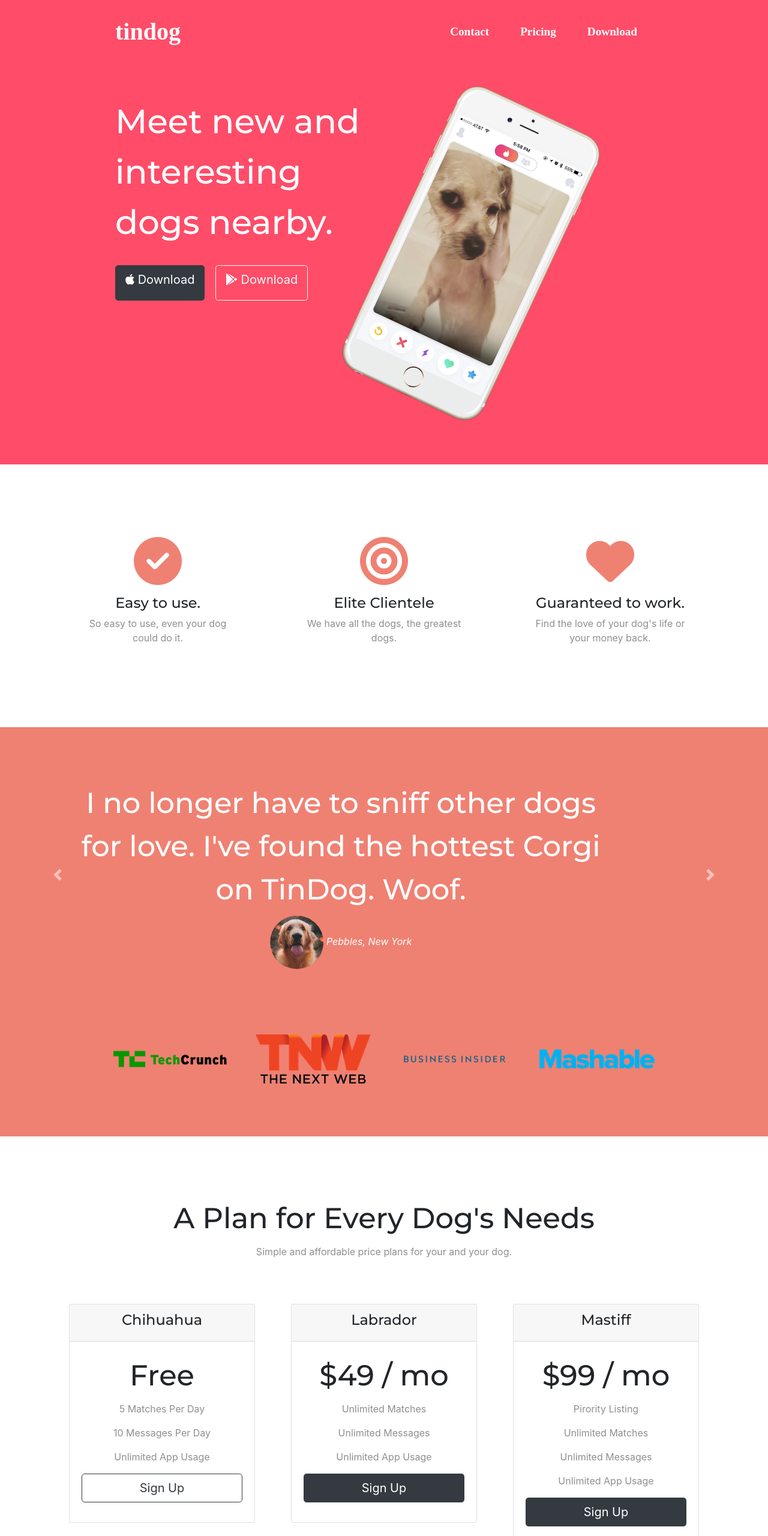
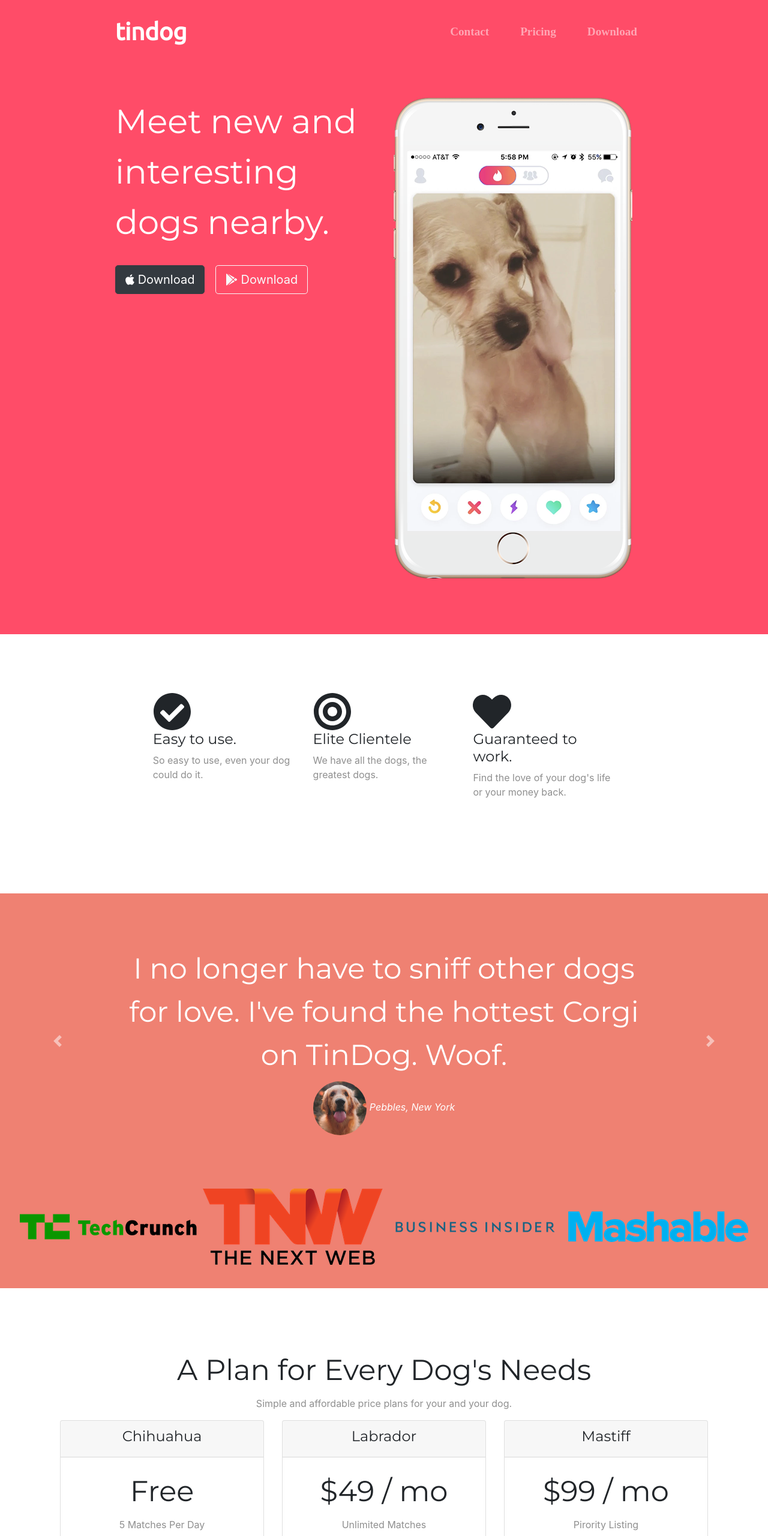
Before and after one commit to Akshar777/tindog, a plain HTML site: page index.html in a window 1280 px wide. Shown: the part 20-2580 px from the top of the page at 60% size. Drawn offline with nearby package versions, Linux system fonts and the light colour scheme.

Commit message:
Update index.html

```diff
--- a/index.html
+++ b/index.html
@@ -3,36 +3,42 @@
 
 <head>
   <meta charset="utf-8">
-  <title>tinDog</title>
+  <title>TinDog</title>
 
-  <!-- google fonts -->
-<link href="https://fonts.googleapis.com/css2?family=Montserrat:wght@500&display=swap" rel="stylesheet">
-  <!-- css stylesheets -->
-  <link rel="stylesheet" href="https://stackpath.bootstrapcdn.com/bootstrap/4.5.0/css/bootstrap.min.css" integrity="sha384-9aIt2nRpC12Uk9gS9baDl411NQApFmC26EwAOH8WgZl5MYYxFfc+NcPb1dKGj7Sk" crossorigin="anonymous">
+  <!-- Google Fonts -->
+  <link href="https://fonts.googleapis.com/css?family=Montserrat|Ubuntu" rel="stylesheet">
+
+  <!-- CSS Stylesheets -->
+  <link rel="stylesheet" href="https://maxcdn.bootstrapcdn.com/bootstrap/4.0.0/css/bootstrap.min.css" integrity="sha384-Gn5384xqQ1aoWXA+058RXPxPg6fy4IWvTNh0E263XmFcJlSAwiGgFAW/dAiS6JXm" crossorigin="anonymous">
   <link rel="stylesheet" href="css/styles.css">
 
-  <!-- fontawesome -->
-  <script src="https://kit.fontawesome.com/ce374aa0eb.js" crossorigin="anonymous"></script>
+  <!-- Font Awesome -->
+  <script defer src="https://use.fontawesome.com/releases/v5.0.7/js/all.js"></script>
 
-  <!-- boostrap scripts -->
-  <script src="https://code.jquery.com/jquery-3.5.1.slim.min.js" integrity="sha384-DfXdz2htPH0lsSSs5nCTpuj/zy4C+OGpamoFVy38MVBnE+IbbVYUew+OrCXaRkfj" crossorigin="anonymous"></script>
-  <script src="https://cdn.jsdelivr.net/npm/popper.js@1.16.0/dist/umd/popper.min.js" integrity="sha384-Q6E9RHvbIyZFJoft+2mJbHaEWldlvI9IOYy5n3zV9zzTtmI3UksdQRVvoxMfooAo" crossorigin="anonymous"></script>
-  <script src="https://stackpath.bootstrapcdn.com/bootstrap/4.5.0/js/bootstrap.min.js" integrity="sha384-OgVRvuATP1z7JjHLkuOU7Xw704+h835Lr+6QL9UvYjZE3Ipu6Tp75j7Bh/kR0JKI" crossorigin="anonymous"></script>
+  <!-- Bootstrap Scripts -->
+  <script src="https://code.jquery.com/jquery-3.2.1.slim.min.js" integrity="sha384-KJ3o2DKtIkvYIK3UENzmM7KCkRr/rE9/Qpg6aAZGJwFDMVNA/GpGFF93hXpG5KkN" crossorigin="anonymous"></script>
+  <script src="https://cdnjs.cloudflare.com/ajax/libs/popper.js/1.12.9/umd/popper.min.js" integrity="sha384-ApNbgh9B+Y1QKtv3Rn7W3mgPxhU9K/ScQsAP7hUibX39j7fakFPskvXusvfa0b4Q" crossorigin="anonymous"></script>
+  <script src="https://maxcdn.bootstrapcdn.com/bootstrap/4.0.0/js/bootstrap.min.js" integrity="sha384-JZR6Spejh4U02d8jOt6vLEHfe/JQGiRRSQQxSfFWpi1MquVdAyjUar5+76PVCmYl" crossorigin="anonymous"></script>
 </head>
 
 <body>
 
-  <section id="title">
+  <section class="colored-section" id="title">
 
     <div class="container-fluid">
 
       <!-- Nav Bar -->
-      <nav class="navbar navbar-expand-lg">
+
+      <nav class="navbar navbar-expand-lg navbar-dark">
+
         <a class="navbar-brand" href="">tindog</a>
-        <button class="navbar-toggler" type="button" data-toggle="collapse" data-target="#navbarSupportedContent" aria-controls="navbarSupportedContent" aria-expanded="false" aria-label="Toggle navigation" style=" color: #000;">
+
+        <button class="navbar-toggler" type="button" data-toggle="collapse" data-target="#navbarTogglerDemo02">
             <span class="navbar-toggler-icon"></span>
         </button>
-        <div class="collapse navbar-collapse" id="navbarSupportedContent">
+
+        <div class="collapse navbar-collapse" id="navbarTogglerDemo02">
+
           <ul class="navbar-nav ml-auto">
             <li class="nav-item">
               <a class="nav-link" href="#footer">Contact</a>
@@ -44,81 +50,85 @@
               <a class="nav-link" href="#cta">Download</a>
             </li>
           </ul>
+
         </div>
       </nav>
-
 
 
       <!-- Title -->
 
       <div class="row">
-        <div class="col-lg-6 col-md-12">
 
-          <h1>Meet new and interesting dogs nearby.</h1>
-
-          <button type="button" class="btn btn-dark btn-lg"> <i class="download-button fab fa-apple"></i> Download</button>
-          <button type="button" class="btn btn-outline-light btn-lg"> <i class="download-button fab fa-google-play"></i> Download</button>
+        <div class="col-lg-6">
+          <h1 class="big-heading">Meet new and interesting dogs nearby.</h1>
+          <button type="button" class="btn btn-dark btn-lg download-button"><i class="fab fa-apple"></i> Download</button>
+          <button type="button" class="btn btn-outline-light btn-lg download-button"><i class="fab fa-google-play"></i> Download</button>
         </div>
 
-        <div class="col-lg-6 col-md-12">
-          <img class="image-title" src="images/iphone6.png" alt="iphone-mockup">
-        </div>
+        <div class="col-lg-6">
+          <img class="title-image" src="images/iphone6.png" alt="iphone-mockup">
         </div>
 
       </div>
+
+    </div>
+
   </section>
 
 
   <!-- Features -->
 
-  <section id="features">
+  <section class="white-section" id="features">
+
+    <div class="container-fluid">
 
       <div class="row">
-      <div class="col-lg-4 features-grid">
-        <i class="feature-logo fas fa-check-circle"></i>
-        <h3>Easy to use.</h3>
+        <div class="feature-box col-lg-4">
+          <i class="icon fas fa-check-circle fa-4x"></i>
+          <h3 class="feature-title">Easy to use.</h3>
           <p>So easy to use, even your dog could do it.</p>
         </div>
 
-      <div class="col-lg-4 features-grid">
-        <i class="feature-logo fas fa-bullseye"></i>
-        <h3>Elite Clientele</h3>
+        <div class="feature-box col-lg-4">
+          <i class="icon fas fa-bullseye fa-4x"></i>
+          <h3 class="feature-title">Elite Clientele</h3>
           <p>We have all the dogs, the greatest dogs.</p>
         </div>
-      <div class="col-lg-4 features-grid">
-        <i class="feature-logo fas fa-heart"></i>
-        <h3>Guaranteed to work.</h3>
+
+        <div class="feature-box col-lg-4">
+          <i class="icon fas fa-heart fa-4x"></i>
+          <h3 class="feature-title">Guaranteed to work.</h3>
           <p>Find the love of your dog's life or your money back.</p>
         </div>
+      </div>
+
+
     </div>
   </section>
 
 
   <!-- Testimonials -->
 
-  <section id="testimonials">
+  <section class="colored-section" id="testimonials">
 
-    <div id="carouselExampleControls" class="carousel slide" data-ride="carousel">
+    <div id="testimonial-carousel" class="carousel slide" data-ride="false">
       <div class="carousel-inner">
-        <div class="carousel-item active">
-          <h2>I no longer have to sniff other dogs for love. I've found the hottest Corgi on TinDog. Woof.</h2>
+        <div class="carousel-item active container-fluid">
+          <h2 class="testimonial-text">I no longer have to sniff other dogs for love. I've found the hottest Corgi on TinDog. Woof.</h2>
           <img class="testimonial-image" src="images/dog-img.jpg" alt="dog-profile">
           <em>Pebbles, New York</em>
         </div>
-        <div class="carousel-item">
+        <div class="carousel-item container-fluid">
           <h2 class="testimonial-text">My dog used to be so lonely, but with TinDog's help, they've found the love of their life. I think.</h2>
           <img class="testimonial-image" src="images/lady-img.jpg" alt="lady-profile">
           <em>Beverly, Illinois</em>
         </div>
-
       </div>
-      <a class="carousel-control-prev" href="#carouselExampleControls" role="button" data-slide="prev">
-        <span class="carousel-control-prev-icon" aria-hidden="true"></span>
-        <span class="sr-only">Previous</span>
+      <a class="carousel-control-prev" href="#testimonial-carousel" role="button" data-slide="prev">
+    <span class="carousel-control-prev-icon"></span>
       </a>
-      <a class="carousel-control-next" href="#carouselExampleControls" role="button" data-slide="next">
-        <span class="carousel-control-next-icon" aria-hidden="true"></span>
-        <span class="sr-only">Next</span>
+      <a class="carousel-control-next" href="#testimonial-carousel" role="button" data-slide="next">
+    <span class="carousel-control-next-icon"></span>
       </a>
     </div>
 
@@ -127,30 +137,31 @@
 
   <!-- Press -->
 
-  <section id="press">
-    <img class="press-image" src="images/techcrunch.png" alt="tc-logo">
-    <img class="press-image" src="images/tnw.png" alt="tnw-logo">
-    <img class="press-image" src="images/bizinsider.png" alt="biz-insider-logo">
-    <img class="press-image" src="images/mashable.png" alt="mashable-logo">
+  <section class="colored-section" id="press">
+    <img class="press-logo" src="images/techcrunch.png" alt="tc-logo">
+    <img class="press-logo" src="images/tnw.png" alt="tnw-logo">
+    <img class="press-logo" src="images/bizinsider.png" alt="biz-insider-logo">
+    <img class="press-logo" src="images/mashable.png" alt="mashable-logo">
 
   </section>
 
 
   <!-- Pricing -->
 
-  <section id="pricing">
-    <h2>A Plan for Every Dog's Needs</h2>
-    <p class="card-margin">Simple and affordable price plans for your and your dog.</p>
+  <section class="white-section" id="pricing">
 
+    <h2 class="section-heading">A Plan for Every Dog's Needs</h2>
+    <p>Simple and affordable price plans for your and your dog.</p>
 
-    <div class="card-deck">
-      <div class="col-lg-4 col-md-6">
+    <div class="row">
+
+      <div class="pricing-column col-lg-4 col-md-6">
         <div class="card">
           <div class="card-header">
             <h3>Chihuahua</h3>
           </div>
           <div class="card-body">
-            <h2>Free</h2>
+            <h2 class="price-text">Free</h2>
             <p>5 Matches Per Day</p>
             <p>10 Messages Per Day</p>
             <p>Unlimited App Usage</p>
@@ -159,13 +170,13 @@
         </div>
       </div>
 
-      <div class="col-lg-4 col-md-6">
+      <div class="pricing-column col-lg-4 col-md-6">
         <div class="card">
           <div class="card-header">
             <h3>Labrador</h3>
           </div>
           <div class="card-body">
-            <h2>$49 / mo</h2>
+            <h2 class="price-text">$49 / mo</h2>
             <p>Unlimited Matches</p>
             <p>Unlimited Messages</p>
             <p>Unlimited App Usage</p>
@@ -174,47 +185,53 @@
         </div>
       </div>
 
-
-      <div class="col-lg-4 col-md-6">
+      <div class="pricing-column col-lg-4">
         <div class="card">
           <div class="card-header">
             <h3>Mastiff</h3>
           </div>
           <div class="card-body">
-            <h2>$99 / mo</h2>
+            <h2 class="price-text">$99 / mo</h2>
             <p>Pirority Listing</p>
             <p>Unlimited Matches</p>
             <p>Unlimited Messages</p>
             <p>Unlimited App Usage</p>
             <button class="btn btn-lg btn-block btn-dark" type="button">Sign Up</button>
+
           </div>
         </div>
       </div>
+
+
+
     </div>
+
   </section>
 
 
   <!-- Call to Action -->
 
-  <section id="cta">
+  <section class="colored-section" id="cta">
 
-    <h3 class="cta-heading">Find the True Love of Your Dog's Life Today.</h3>
-    <button type="button" class="btn btn-dark btn-lg"> <i class="download-button fab fa-apple"></i> Download</button>
-    <button type="button" class="btn btn-outline-light btn-lg"> <i class="download-button fab fa-google-play"></i> Download</button>
+    <div class="container-fluid">
 
+      <h3 class="big-heading">Find the True Love of Your Dog's Life Today.</h3>
+      <button class="download-button btn btn-lg btn-dark" type="button"><i class="fab fa-apple"></i> Download</button>
+      <button class="download-button btn btn-lg brn-light" type="button"><i class="fab fa-google-play"></i> Download</button>
+    </div>
   </section>
 
 
   <!-- Footer -->
 
-  <footer id="footer">
-    <i class="footer-logo fab fa-twitter"></i>
-    <i class="footer-logo fab fa-facebook-f"></i>
-    <i class="footer-logo fab fa-instagram"></i>
-    <i class="footer-logo fas fa-envelope"></i>
-    <br>
+  <footer class="white-section" id="footer">
+    <div class="container-fluid">
+      <i class="social-icon fab fa-facebook-f"></i>
+      <i class="social-icon fab fa-twitter"></i>
+      <i class="social-icon fab fa-instagram"></i>
+      <i class="social-icon fas fa-envelope"></i>
       <p>© Copyright 2020 TinDog</p>
-
+    </div>
   </footer>
 
 
```
Lines whose indentation alone changed are shown as unchanged.
